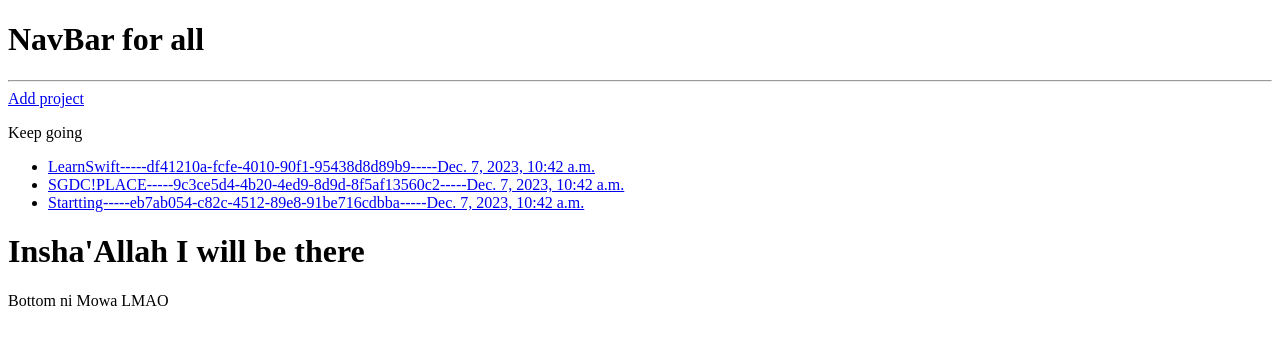
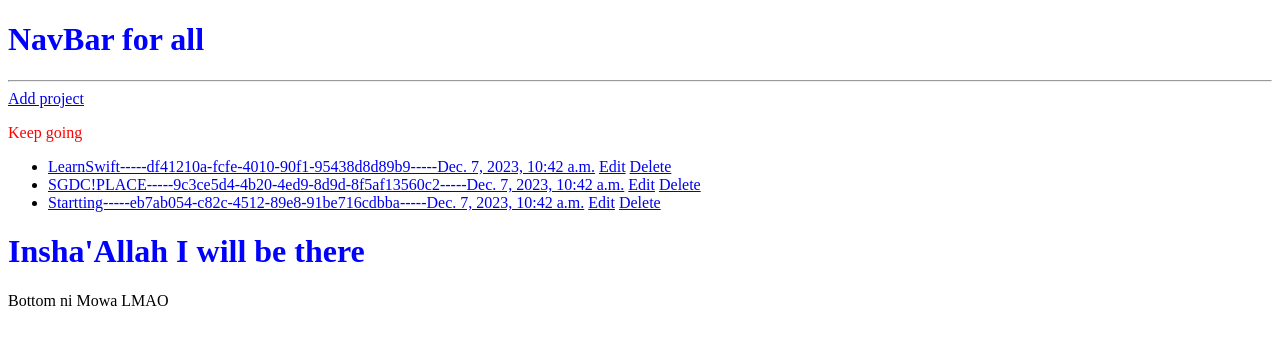
Before and after one commit to sublime247/djangolearning, a Django app: page / in a window 1280 px wide. Shown: the top 345 px of the page. Run offline with Django 4.2, Linux system fonts and the light colour scheme; data comes from the database, SQL or seed files in the repository; both versions use the stored data as it was after the commit.

Commit message:
learnign rendering of template

```diff
--- a/kushimoproject/settings.py
+++ b/kushimoproject/settings.py
@@ -120,6 +120,9 @@ USE_TZ = True
 # https://docs.djangoproject.com/en/4.2/howto/static-files/
 
 STATIC_URL = 'static/'
+STATICFILES_DIRS = [
+os.path.join(BASE_DIR, 'static')
+]
 
 # Default primary key field type
 # https://docs.djangoproject.com/en/4.2/ref/settings/#default-auto-field
--- a/portfolio/templates/temps1.html
+++ b/portfolio/templates/temps1.html
@@ -8,7 +8,7 @@
 {% endif %}
 <ul>
     {% for proj in projlst %}
-    <li><a href="{%url 'project1' 'projlst.id' %}">{{proj.title}}-----{{proj.id}}-----{{proj.added_time}}</a></li>
+    <li><a href="{%url 'project1' proj.id %}">{{proj.title}}-----{{proj.id}}-----{{proj.added_time}}</a> <span><a href="{%url 'update-project' proj.id %}">Edit</a></span>  <span><a href="{%url 'delete-project' proj.id %}">Delete</a></span></li>
     {%endfor%}
 </ul>
 <h1>Insha'Allah I will be there</h1>
--- a/portfolio/urls.py
+++ b/portfolio/urls.py
@@ -5,6 +5,8 @@ from . import views
 urlpatterns = [
     path('', views.projects, name='projects'),
     path('project1/<str:pk>/', views.project1, name='project1'),
-    path('create-project/', views.createProject, name= 'create-project')
+    path('create-project/', views.createProject, name='create-project'),
+    path('update-project/<str:pk>/', views.updateProject, name= 'update-project'),
+    path('delete-project/<str:pk>/', views.deleteProject, name= 'delete-project')
     # path('admin/', admin.site.urls),
 ]
--- a/portfolio/views.py
+++ b/portfolio/views.py
@@ -27,3 +27,24 @@ def createProject(request):
             return redirect('projects')
     context = {'form':form}
     return render(request, 'project_form.html', context)
+
+def updateProject(request, pk):
+    project = Project.objects.get(id=pk)
+    form = ProjectForm(instance=project)
+    if request.method == 'POST':
+        form = ProjectForm(request.POST, instance=project)
+        if form.is_valid():
+            form.save()
+            return redirect('projects')
+
+    context = {'form':form}
+    return render(request, 'project_form.html', context)
+
+
+def deleteProject(request, pk):
+    project = Project.objects.get(id=pk)
+    if request.method == 'POST':
+        project.delete()
+        return redirect('projects')
+    context = {'object':project}
+    return render(request, 'delete_template.html', context)
--- /dev/null
+++ b/static/styles/main.css
@@ -0,0 +1,10 @@
+p{
+  color: red;
+}
+
+h1{
+    color: blue;
+}
+h2{
+    color: green;
+}
--- a/templates/main.html
+++ b/templates/main.html
@@ -1,6 +1,9 @@
 <!DOCTYPE html>
+{%load static %}
 <html>
-    <head></head>
+    <head>
+        <link rel="stylesheet" href="{% static 'styles/main.css' %}">
+    </head>
     <body>
         {% include 'navbar.html' %}
 
```
Also changed, not shown: portfolio/templates/delete_template.html (added, +12 -0 lines), db.sqlite3.
